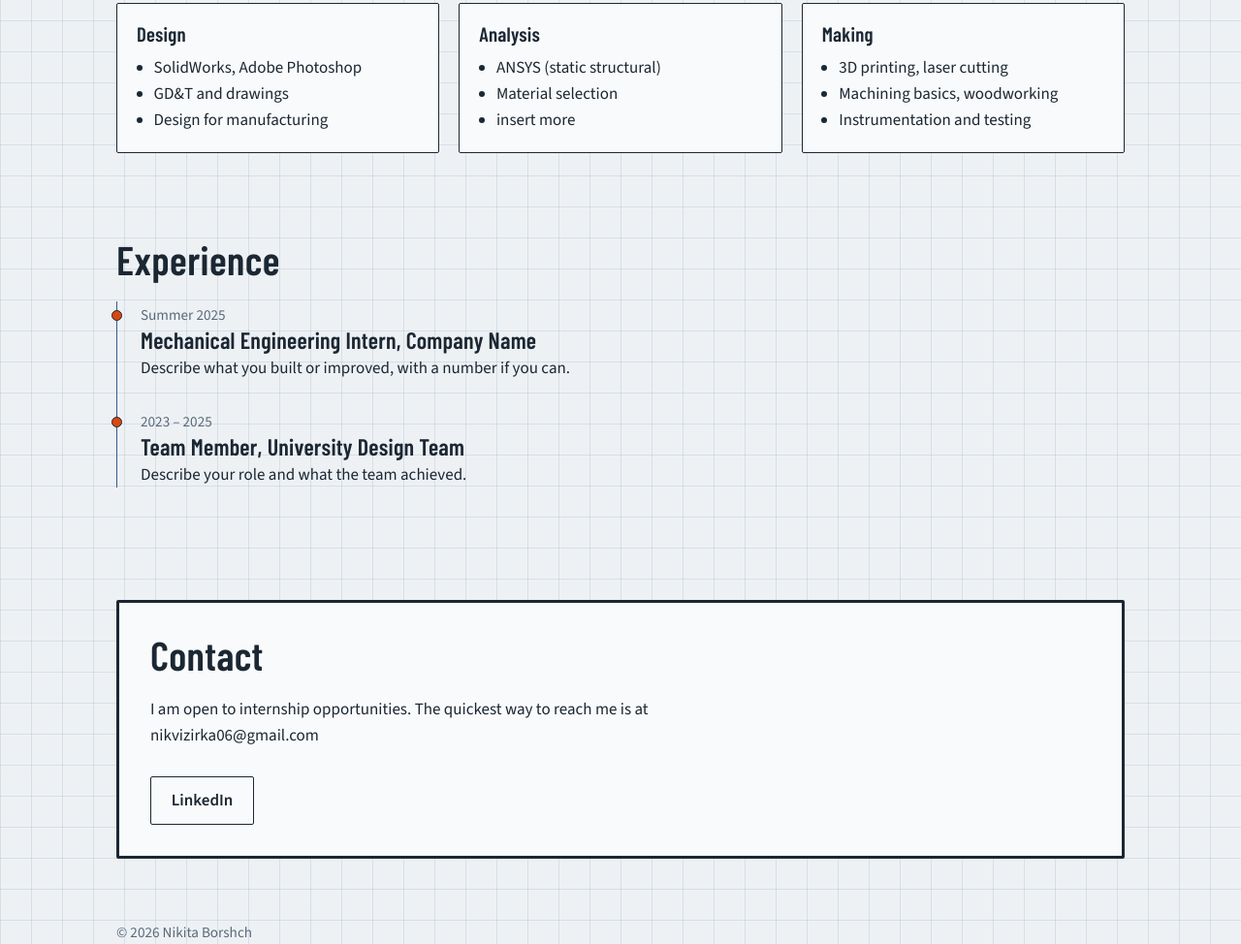
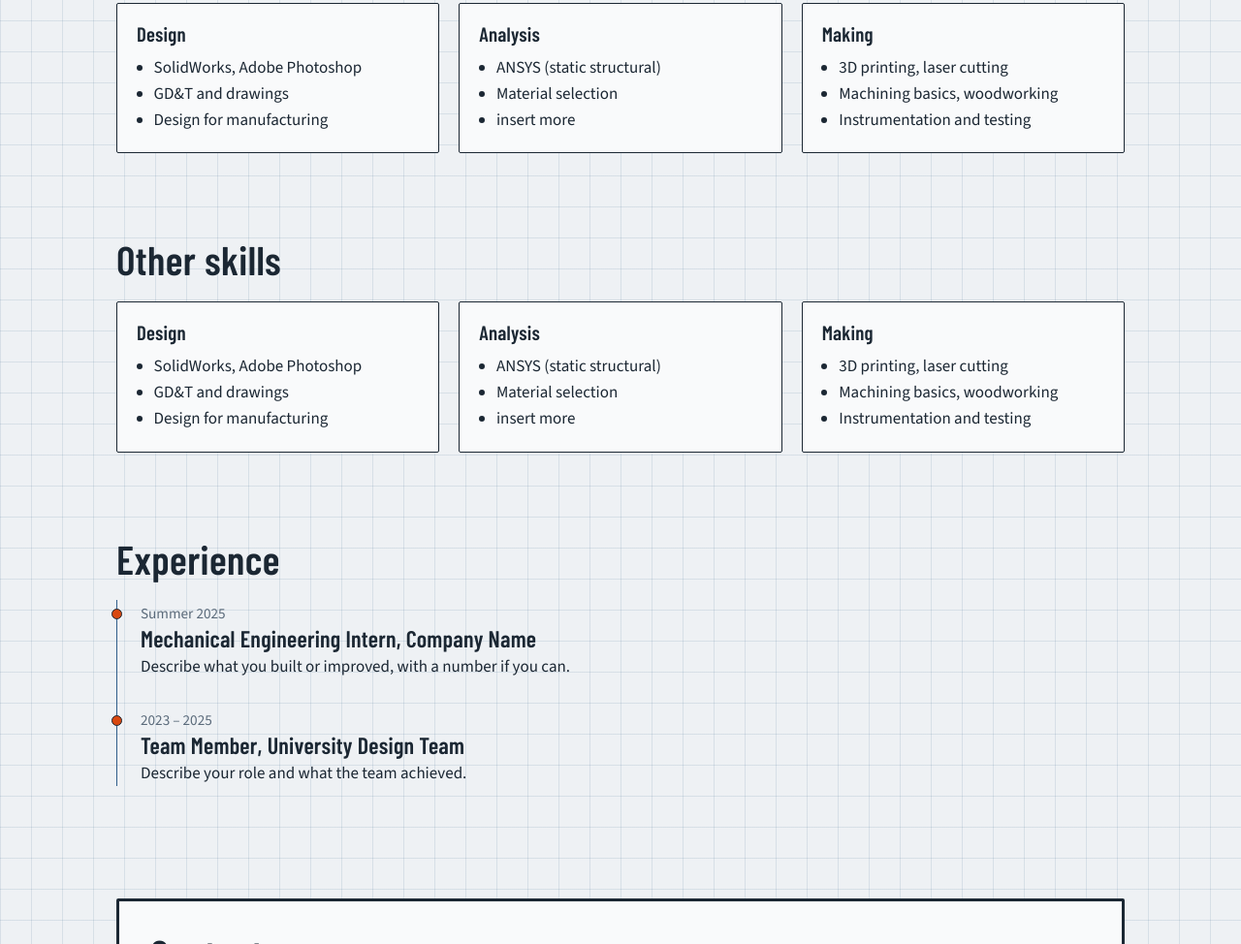
Before and after one commit to nborshch23/myportfolio, a plain HTML site: page index.html in a window 1280 px wide. Shown: the part 2411-3385 px from the top of the page at 97% size. Drawn offline with nearby package versions, Linux system fonts and the light colour scheme.

Commit message:
Add files via upload

```diff
--- a/index.html
+++ b/index.html
@@ -315,6 +315,25 @@ footer { padding: 3rem 0; color: var(--muted); font-size: .95rem; }
     </div>
   </div>
 </section>
+<section id="skills">
+  <div class="wrap">
+    <h2>Other skills</h2>
+    <div class="skills">
+      <div class="skill-group">
+        <h3>Design</h3>
+        <ul><li>SolidWorks, Adobe Photoshop</li><li>GD&amp;T and drawings</li><li>Design for manufacturing</li></ul>
+      </div>
+      <div class="skill-group">
+        <h3>Analysis</h3>
+        <ul><li>ANSYS (static structural)</li><li>Material selection</li><li>insert more</li></ul>
+      </div>
+      <div class="skill-group">
+        <h3>Making</h3>
+        <ul><li>3D printing, laser cutting</li><li>Machining basics, woodworking</li><li>Instrumentation and testing</li></ul>
+      </div>
+    </div>
+  </div>
+</section>
 
 <!-- ================= EXPERIENCE ================= -->
 <section id="experience">
```
